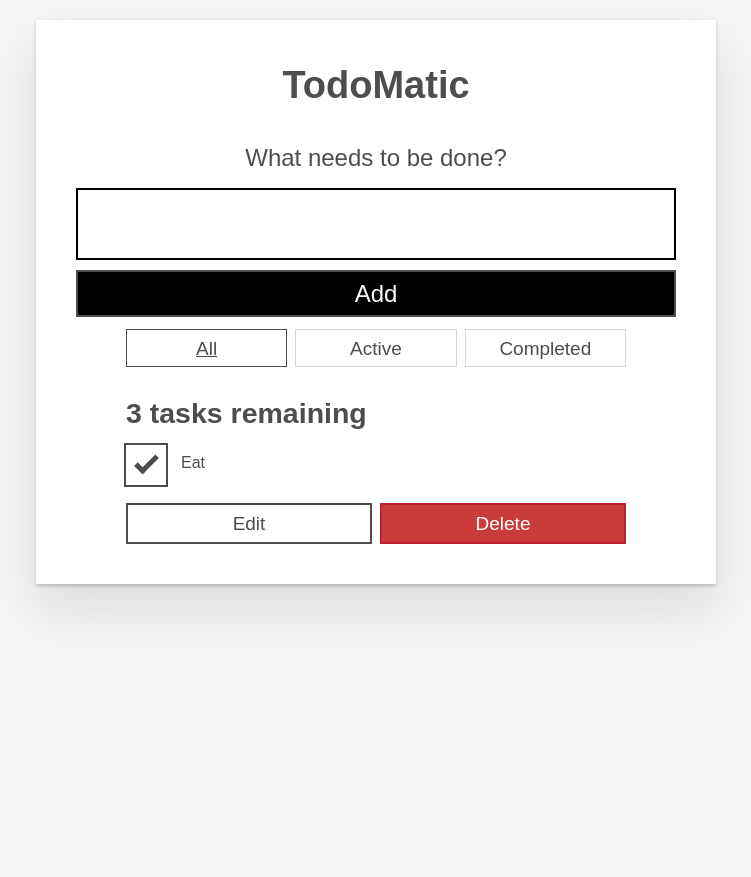
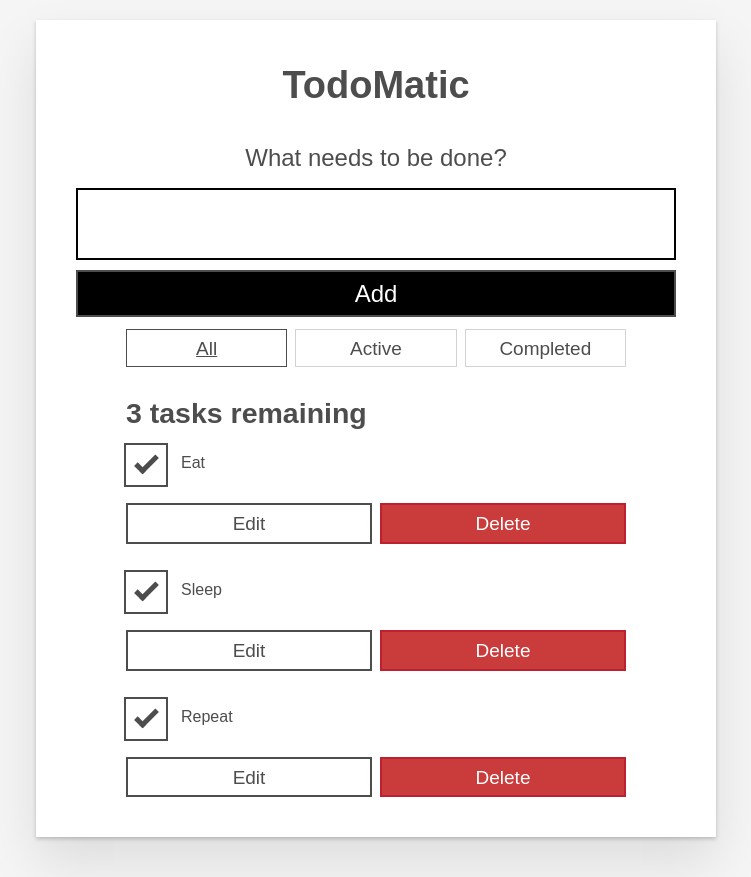
Before and after one commit to Johnr302/react-todo-tutorial, a React (Create React App) app: page / in a window 1280 px wide. Shown: the whole page, without its empty margins (264-1015 px from the left). Before the commit the page ends 800 px from the top, so only its background shows below. Built offline with nearby package versions, Linux system fonts and the light colour scheme.

Commit message:
Todo component moved to correct location

```diff
--- a/src/App.js
+++ b/src/App.js
@@ -1,3 +1,4 @@
+import React from "react";
 import Todo from "./components/Todo.js";
 
 function App(props) {
@@ -44,23 +45,9 @@
         className="todo-list stack-large stack-exception"
         aria-labelledby="list-heading"
       >
-        {/* <Todo /> */}
-        <li className="todo stack-small">
-          <div className="c-cb">
-            <input id="todo-0" type="checkbox" defaultChecked={true} />
-            <label className="todo-label" htmlFor="todo-0">
-              Eat
-            </label>
-          </div>
-          <div className="btn-group">
-            <button type="button" className="btn">
-              Edit <span className="visually-hidden">Eat</span>
-            </button>
-            <button type="button" className="btn btn__danger">
-              Delete <span className="visually-hidden">Eat</span>
-            </button>
-          </div>
-        </li>
+        <Todo name="Eat" completed={true} />
+        <Todo name="Sleep" completed={true} />
+        <Todo name="Repeat" completed={true} />
       </ul>
     </div>
   );
--- a/src/components/Todo.js
+++ b/src/components/Todo.js
@@ -0,0 +1,22 @@
+import React from "react";
+
+export default function Todo(props) {
+  return (
+    <li className="todo stack-small">
+      <div className="c-cb">
+        <input id="todo-0" type="checkbox" defaultChecked={true} />
+        <label className="todo-label" htmlFor="todo-0">
+          {props.name}
+        </label>
+      </div>
+      <div className="btn-group">
+        <button type="button" className="btn">
+          Edit <span className="visually-hidden">{props.name}</span>
+        </button>
+        <button type="button" className="btn btn__danger">
+          Delete <span className="visually-hidden">{props.name}</span>
+        </button>
+      </div>
+    </li>
+  );
+}
```
Also changed, not shown: Todo.js (deleted, +0 -22 lines), 1 other file (tests, documents, lock files or other folders).
